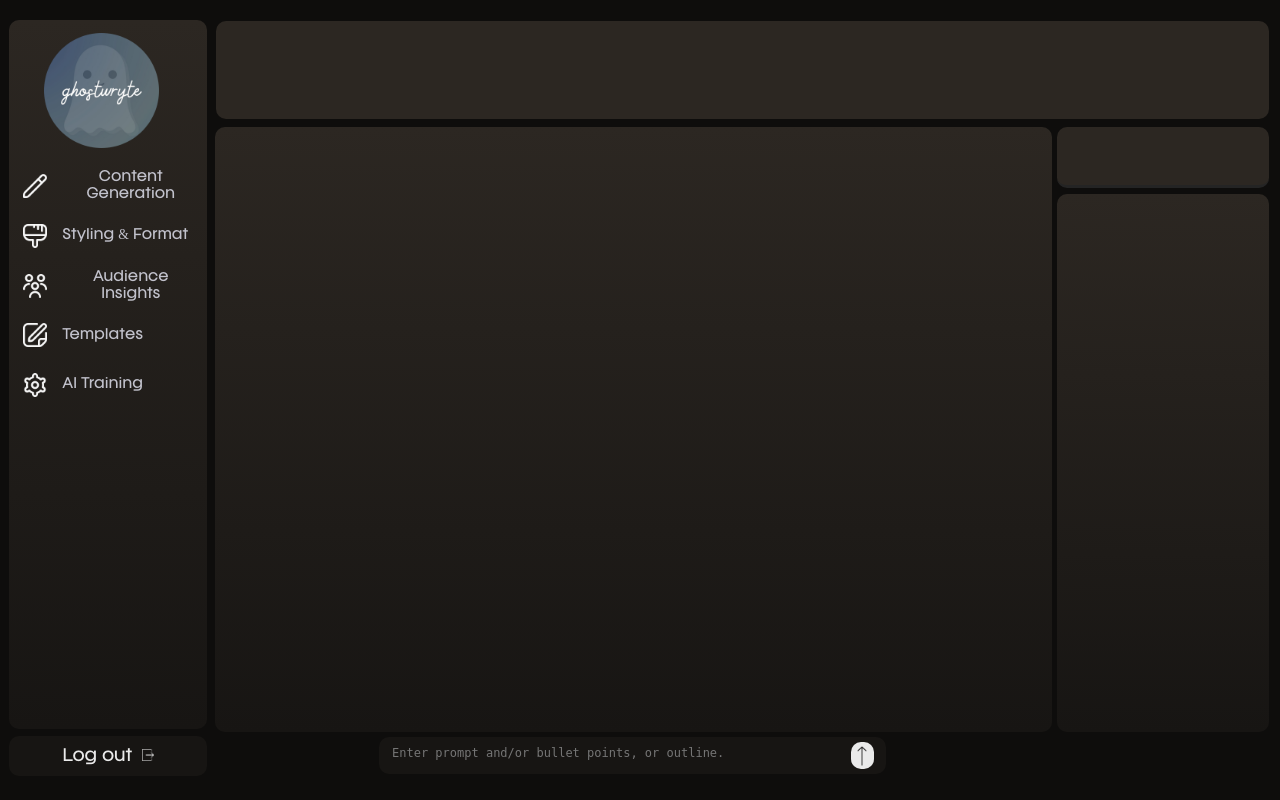
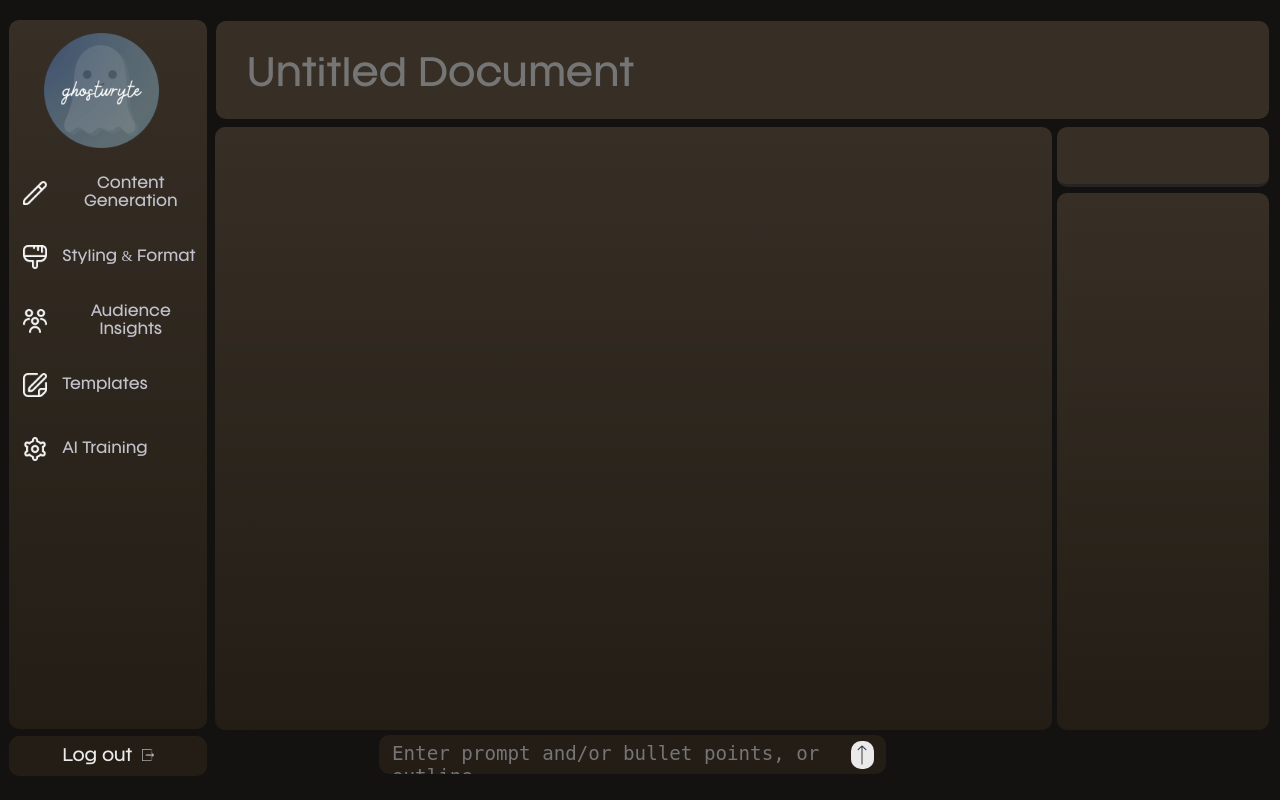
Before and after one commit to CS425Team46/Ghostwryrte.ai, a Flask app: page /content-generation in a window 1280 px wide. Run offline with Flask 3, Linux system fonts and the light colour scheme; some libraries are stand-ins or nearby versions.

Commit message:
Added title section

```diff
--- a/FrontEnd/static/javascript.mjs
+++ b/FrontEnd/static/javascript.mjs
@@ -123,6 +123,7 @@ function readAndUploadFile(file) {
 
     reader.onload = function (e) {
         const fileContent = e.target.result;
+
         const title = extractTitle(fileContent);
         fileUpload(title, fileContent);
     };
--- a/FrontEnd/static/style.css
+++ b/FrontEnd/static/style.css
@@ -8,13 +8,13 @@
 
 :root {
 
-  --bgColor: #0e0d0c; /* Navigation Bar */
-  --accentOne: #0e0d0c; /*Bottom Part */
+  --bgColor: #131211; /* Navigation Bar */
+  --accentOne: #131211; /*Bottom Part */
   --accentTwo: #202020; /* Main Content window and Query Box*/
   --accentThree: #000000; /* Top Accent Part*/
   --textAndAccentFour: #eaeaea;
-  --startColor: #2c2722;
-  --endColor: #171513;
+  --startColor: #372f26;
+  --endColor: #231d15;
   --deselectedColor: #4C4C4C;
   --loginInputBox: #6F6F6F;
 
@@ -111,16 +111,16 @@ pre {
   justify-content: flex-start;
   align-items: center;
   width: 92%;
-  height: 5%;
+  height: 7%;
   border-radius: 15px;
   background: none;
   padding-left: 3%;
-  font-size: 1.7vh;
+  font-size: 1.8vh;
   resize: none;
   font-family: FranieRegular;
   overflow: hidden;
   border: none;
-  color: #dddddd;
+  color: var(--textAndAccentFour);
 
 }
 
@@ -233,6 +233,21 @@ pre {
 
 }
 
+.titleText{
+
+  background: none;
+  width: 90%;
+  overflow: hidden;
+  color: var(--textAndAccentFour);
+  font-size: 4.5vh;
+  font-family: FranieRegular;
+  padding-left: 3%;
+  border: none;
+  outline: none;
+  padding-top: 1%;
+
+}
+
 .contentGenWrapper {
 
   display: flex;
@@ -251,7 +266,7 @@ pre {
   background-image: linear-gradient(var(--startColor), var(--endColor));
   height: 99%;
   width: 79%;
-  font-size: 1.6vh;
+  font-size: 2.4vh;
   font-family: Calibri;
   padding-top: 2vw;
   padding-left: 2vw;
@@ -330,9 +345,9 @@ pre {
   background: none;
   width: 90%;
   height: 100%;
-  padding-top: .75vw;
+  padding-top: .5vw;
   padding-left: 1vw;
-  font-size: 1.5vh;
+  font-size: 2.4vh;
   color: var(--textAndAccentFour);
   resize: none;
   border: none;
--- a/FrontEnd/templates/ContentGeneration.html
+++ b/FrontEnd/templates/ContentGeneration.html
@@ -40,7 +40,9 @@
         <div class="mainContentWindow">
             <div class="titleAndContentWrapper">
                 <div class="titleBarWrapper">
-                    <div class="titleHolder"></div>
+                    <div class="titleHolder">
+                        <input placeholder="Untitled Document" class="titleText"/>
+                    </div>
                 </div>
                 <div class="contentGenWrapper">
 
```
